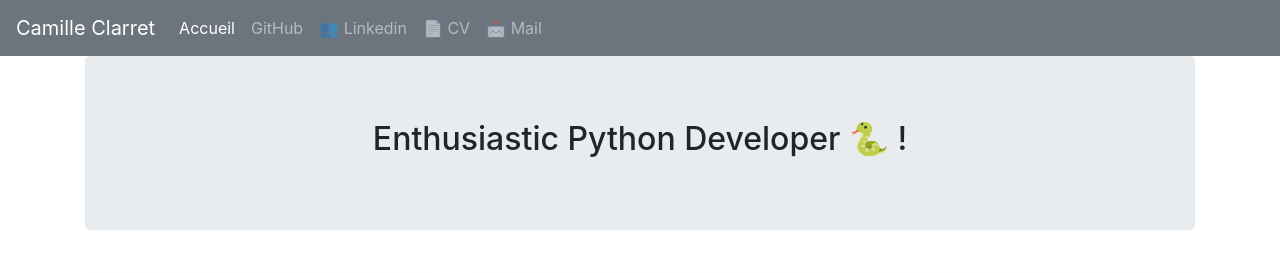
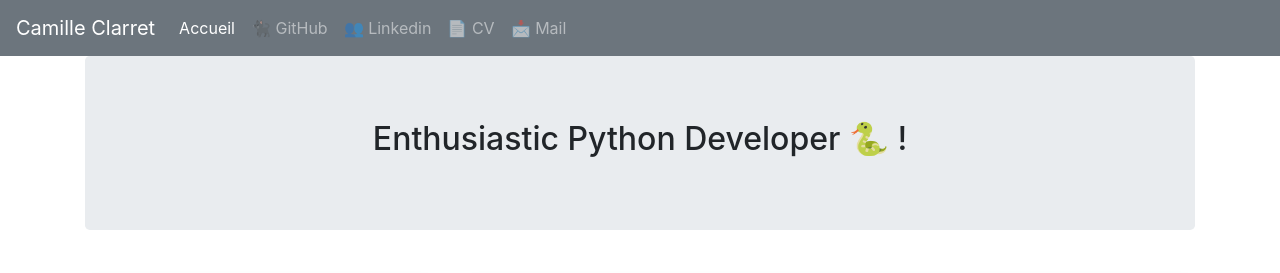
Before and after one commit to CamClrt/Portfolio, a website: page index.html in a window 1280 px wide. Shown: the top 273 px of the page. Drawn offline with nearby package versions, Linux system fonts and the light colour scheme.

Commit message:
Update index.html

```diff
--- a/index.html
+++ b/index.html
@@ -29,7 +29,7 @@
                                 <a class="nav-link" href="index.html">Accueil</a>
                             </li>
                             <li class="nav-item">
-                                <a class="nav-link" href="https://github.com/CamClrt" target="_blank"> GitHub</a>
+                                <a class="nav-link" href="https://github.com/CamClrt" target="_blank">🐈‍⬛ GitHub</a>
                             </li>
                             <li class="nav-item">
                                 <a class="nav-link" href="https://www.linkedin.com/in/camille-clarret-6044548b/"
```
